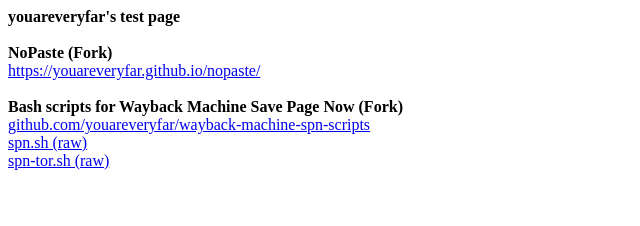
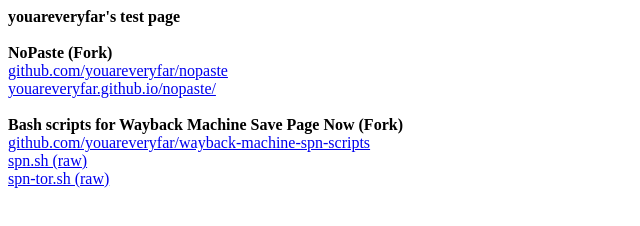
Before and after one commit to youareveryfar/youareveryfar.github.io, a plain HTML site: page index.html in a window 1280 px wide. Shown: the whole page, without its empty margins (0-640 px from the left). Drawn offline with Linux system fonts and the light colour scheme.

Commit message:
Update index.html

```diff
--- a/index.html
+++ b/index.html
@@ -13,7 +13,9 @@
     <br>
     <b>NoPaste (Fork)</b>
     <br>
-    <a href="https://youareveryfar.github.io/nopaste/">https://youareveryfar.github.io/nopaste/</a>
+    <a href="https://github.com/youareveryfar/nopaste">github.com/youareveryfar/nopaste</a>
+    <br>
+    <a href="https://youareveryfar.github.io/nopaste/">youareveryfar.github.io/nopaste/</a>
     <br>
     <br>
     <b>Bash scripts for Wayback Machine Save Page Now (Fork)</b>
```
